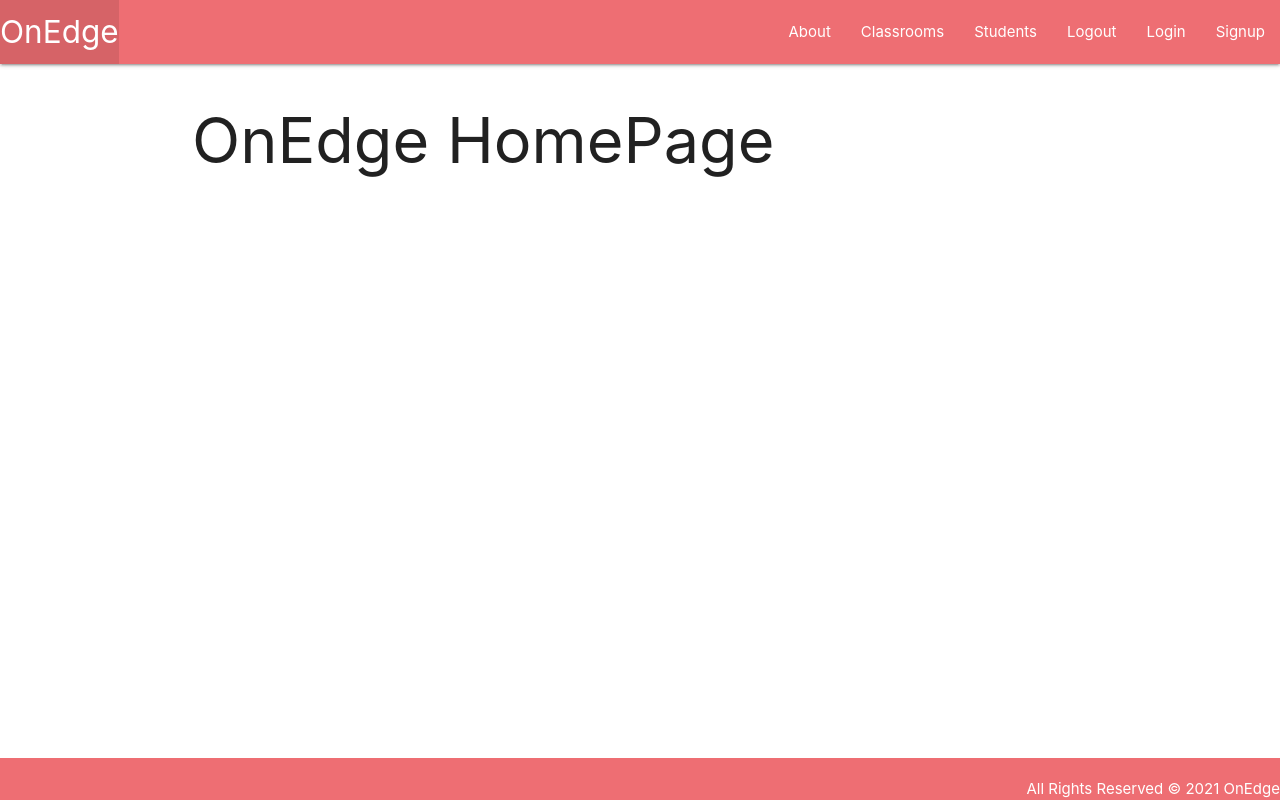
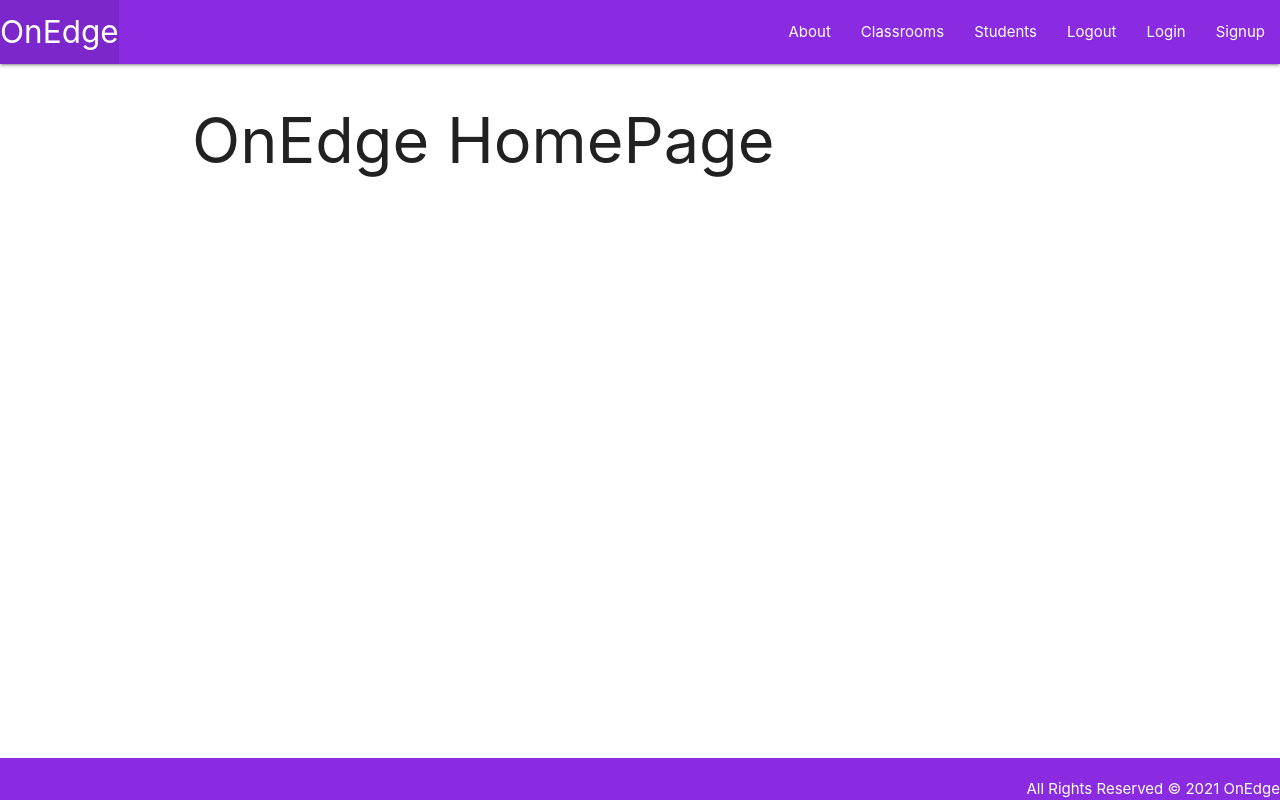
Before and after one commit to ssh930526/on-edge, a Django app: page / in a window 1280 px wide. Run offline with Django 3.2, Linux system fonts and the light colour scheme.

Commit message:
wip: changes nav and footer color

```diff
--- a/main_app/static/css/style.css
+++ b/main_app/static/css/style.css
@@ -12,3 +12,11 @@ footer {
     padding-top: 0;
     text-align: right;
 }
+
+.nav-wrapper {
+    background-color: blueviolet;
+}
+
+.page-footer {
+    background-color: blueviolet;
+}
--- /dev/null
+++ b/main_app/templates/main_app/assignment_list.html
@@ -0,0 +1,5 @@
+{% extends 'base.html' %}
+
+{% block content %}
+<h1>Current Assignments</h1>
+{% endblock %}
--- a/main_app/views.py
+++ b/main_app/views.py
@@ -1,7 +1,6 @@
 from django.shortcuts import render
 from .models import Assignment
 from django.views.generic import ListView, DetailView
-from django.contrib.auth.mixins import LoginRequiredMixin
 
 # Create your views here.
 def home(req):
@@ -10,8 +9,8 @@ def home(req):
 def about(req):
     return render(req, 'about.html')
 
-class AssignmentList(LoginRequiredMixin, ListView):
+class AssignmentList(ListView):
     model = Assignment
 
-class AssignmenDetail(LoginRequiredMixin, DetailView ):
+class AssignmenDetail(DetailView ):
     model = Assignment
```
